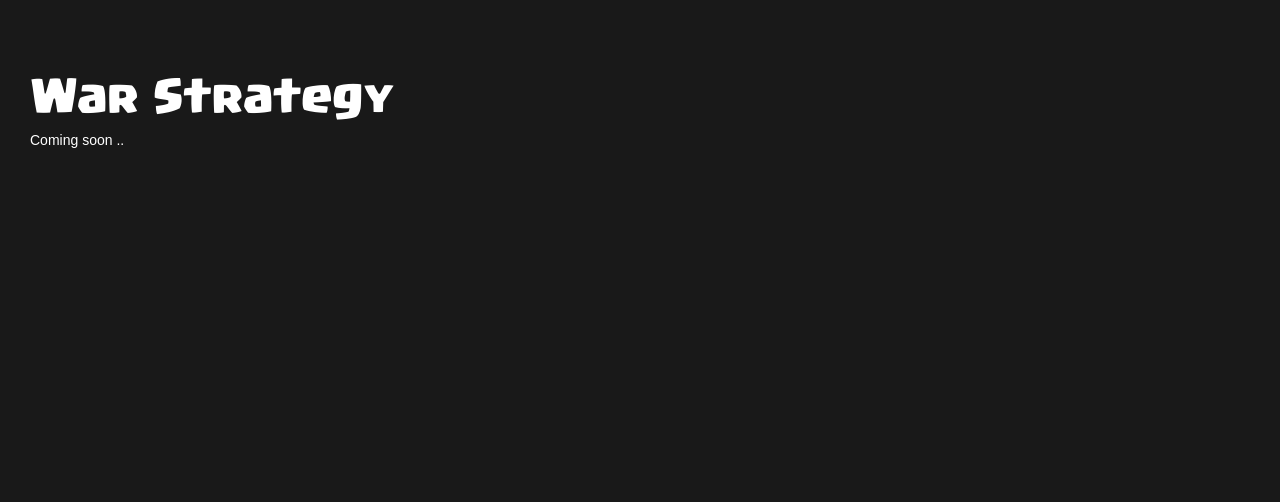
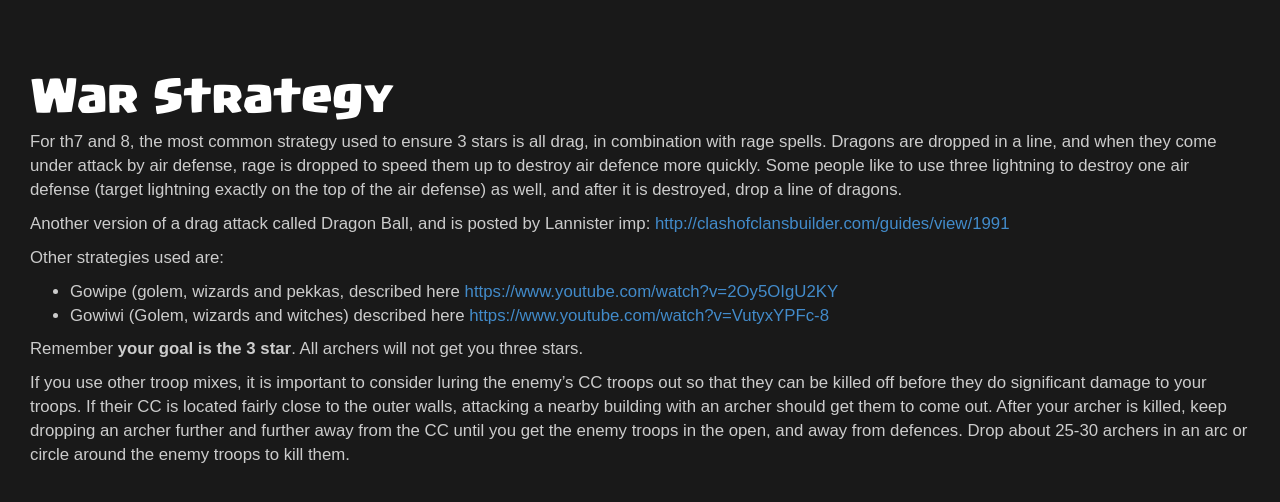
Before and after one commit to glenbot/dibbs, a Flask app: page /war-strategy in a window 1280 px wide. Shown: the top 502 px of the page. Run offline with Flask 2, Linux system fonts and the light colour scheme; some libraries are stand-ins or nearby versions.

Commit message:
Added expectations, war, and war strat pages

```diff
--- a/static/app/styles.css
+++ b/static/app/styles.css
@@ -137,6 +137,11 @@ div.modal {
   font-size: 1.2em;
 }
 
+div.grey-text {
+  color: #CCC;
+  font-size: 1.2em;
+}
+
 #welcome {
   margin-top: 15px;
 }
--- a/templates/_nav.html
+++ b/templates/_nav.html
@@ -22,6 +22,8 @@
             <li><a href="http://www.withoutthesarcasm.com/top-10-best-kept-secrets-in-clash-of-clans">Top 10 secrets</a></li>
           </ul>
         </li>
+        <li><a href="{{ url_for('clan_expectations') }}">Clan Expectations</a></li>
+        <li><a href="{{ url_for('war') }}">War</a></li>
         <li><a href="{{ url_for('war_strategy') }}">War Strategy</a></li>
       </ul>
     </div><!-- /.navbar-collapse -->
--- a/templates/war-strategy.html
+++ /dev/null
@@ -1,10 +0,0 @@
-{% extends "base.html" %}
-
-{% block content %}
-    <div class="row">
-        <h1>War Strategy</h1>
-    </div>
-    <div class="row">
-        <p>Coming soon ..</p>
-    </div>
-{% endblock %}
--- /dev/null
+++ b/templates/war_strategy.html
@@ -0,0 +1,24 @@
+{% extends "base.html" %}
+
+{% block content %}
+    <div class="row">
+        <h1>War Strategy</h1>
+    </div>
+    <div class="row grey-text">
+        <p>For th7 and 8, the most common strategy used to ensure 3 stars is all drag, in combination with rage spells. Dragons are dropped in a line, and when they come under attack by air defense, rage is dropped to speed them up to destroy air defence more quickly.
+Some people like to use three lightning to destroy one air defense (target lightning exactly on the top of the air defense) as well, and after it is destroyed, drop a line of dragons.</p>
+
+        <p>Another version of a drag attack called Dragon Ball, and is posted by Lannister imp: <a href="http://clashofclansbuilder.com/guides/view/1991">http://clashofclansbuilder.com/guides/view/1991</a></p>
+
+        <p>Other strategies used are:</p>
+
+        <ul>
+            <li>Gowipe (golem, wizards and pekkas, described here <a href="https://www.youtube.com/watch?v=2Oy5OIgU2KY">https://www.youtube.com/watch?v=2Oy5OIgU2KY</a></li>
+            <li>Gowiwi (Golem, wizards and witches) described here <a href="https://www.youtube.com/watch?v=VutyxYPFc-8">https://www.youtube.com/watch?v=VutyxYPFc-8</a></li>
+        </ul>
+
+        <p>Remember <strong>your goal is the 3 star</strong>. All archers will not get you three stars.</p>
+
+        <p>If you use other troop mixes, it is important to consider luring the enemy’s CC troops out so that they can be killed off before they do significant damage to your troops. If their CC is located fairly close to the outer walls, attacking a nearby building with an archer should get them to come out.  After your archer is killed, keep dropping an archer further and further away from the CC until you get the enemy troops in the open, and away from defences. Drop about 25-30 archers in an arc or circle around the enemy troops to kill them.</p>
+    </div>
+{% endblock %}
--- a/views.py
+++ b/views.py
@@ -409,4 +409,16 @@ def get_facebook_oauth_token():
 @app.route('/war-strategy')
 def war_strategy():
     ctx = {}
-    return render_template('war-strategy.html', **ctx)
+    return render_template('war_strategy.html', **ctx)
+
+
+@app.route('/war')
+def war():
+    ctx = {}
+    return render_template('war.html', **ctx)
+
+
+@app.route('/clan-expectations')
+def clan_expectations():
+    ctx = {}
+    return render_template('clan_expectations.html', **ctx)
```
Also changed, not shown: templates/clan_expectations.html (added, +21 -0 lines), templates/war.html (added, +17 -0 lines).
